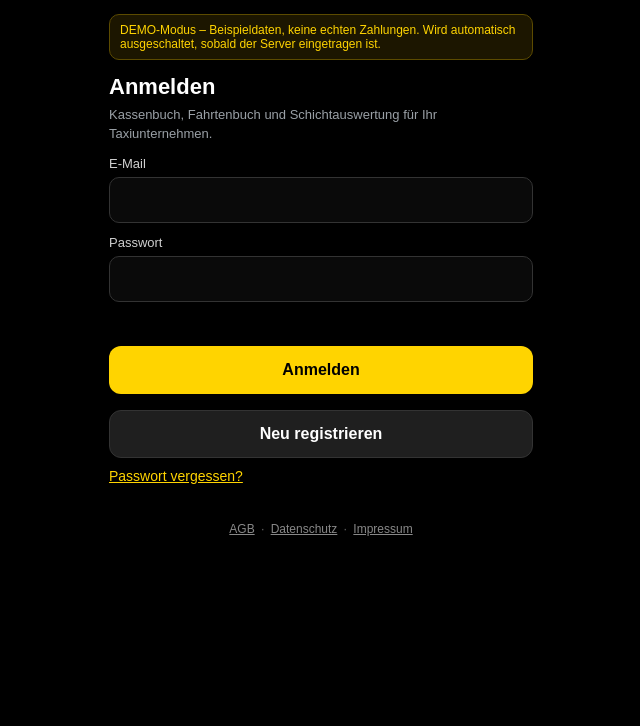
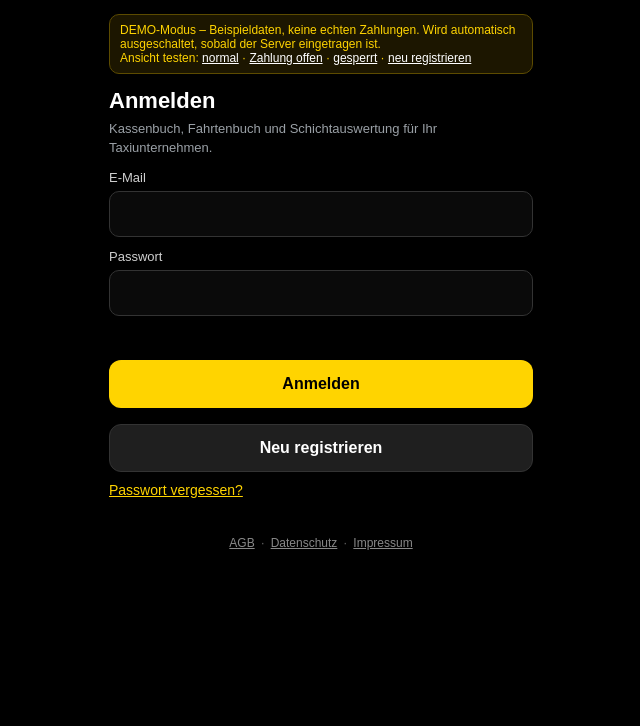
Before and after one commit to ordutaxiunternehmen/OKS-System, a plain HTML site: page web/index.html in a window 1280 px wide. Shown: the part 74-800 px from the top of the page, without its empty margins (319-959 px from the left). Drawn offline with Linux system fonts and the light colour scheme.

Commit message:
Demo: Ansichten per #offen / #gesperrt umschaltbar
Co-Authored-By: Claude Opus 5.5 <noreply@anthropic.com>
Claude-Session: https://claude.ai/code/session_0196eUSk2eojMzQqxQbB9cgb

```diff
--- a/web/index.html
+++ b/web/index.html
@@ -698,7 +698,9 @@ window.addEventListener('pagehide', () => { try { window.CP && window.CP.flush()
 
 /* Demo-Hilfen: in der Adresse ?demo=1&zustand=gesperrt bzw. =offen */
 if (DEMO){
-  const z = (location.search.match(/zustand=(\w+)/) || [])[1];
+  $('demoNote').innerHTML += '<br>Ansicht testen: <a href="#normal" style="color:#fff">normal</a> · <a href="#offen" style="color:#fff">Zahlung offen</a> · <a href="#gesperrt" style="color:#fff">gesperrt</a> · <a href="#neu" style="color:#fff">neu registrieren</a>';
+  window.addEventListener('hashchange', () => { try { sessionStorage.clear(); } catch(_){} location.reload(); });
+  const z = ((location.search + location.hash).match(/(?:zustand=|#)(gesperrt|offen|normal)/) || [])[1];
   if (z) API.login('demo@cockpitplus.de','x').then(() => { if (z==='gesperrt') API._lock(); if (z==='offen') API._pastDue(); sessionStorage.setItem('cp_unlocked', deviceKey()); }).then(boot);
   else boot();
 } else boot();
```
